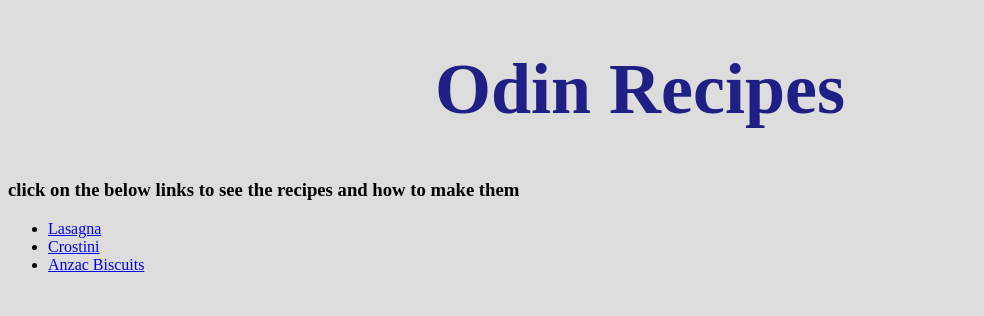
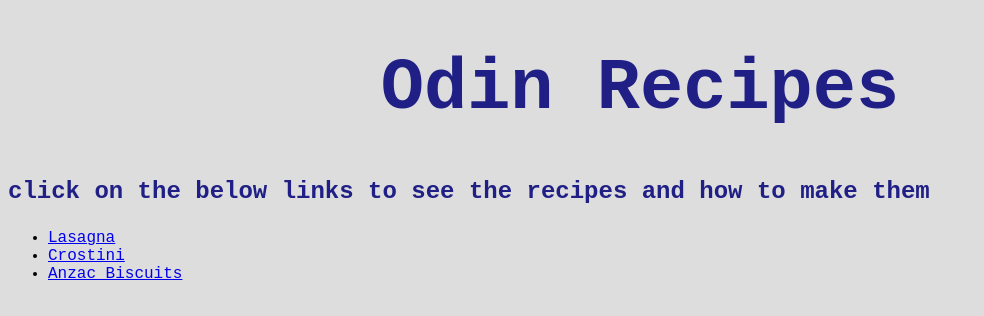
Before and after one commit to joshuaericksteele/odin-recipes, a plain HTML site: page index.html in a window 1280 px wide. Shown: the whole page, without its empty margins (0-984 px from the left). Drawn offline with Linux system fonts and the light colour scheme.

Commit message:
style.css

```diff
--- a/style.css
+++ b/style.css
@@ -1,5 +1,6 @@
 body {
     background-color: rgb(221, 221, 221);
+    font-family: 'Courier New', Courier, monospace;
 }
 
 h1 {
@@ -14,5 +15,9 @@ img {
     margin-left: auto;
     margin-right: auto;
 
+}
 
+h3 {
+    color: rgb(31, 31, 134);
+    font-size: 1.5rem;
 }
```
